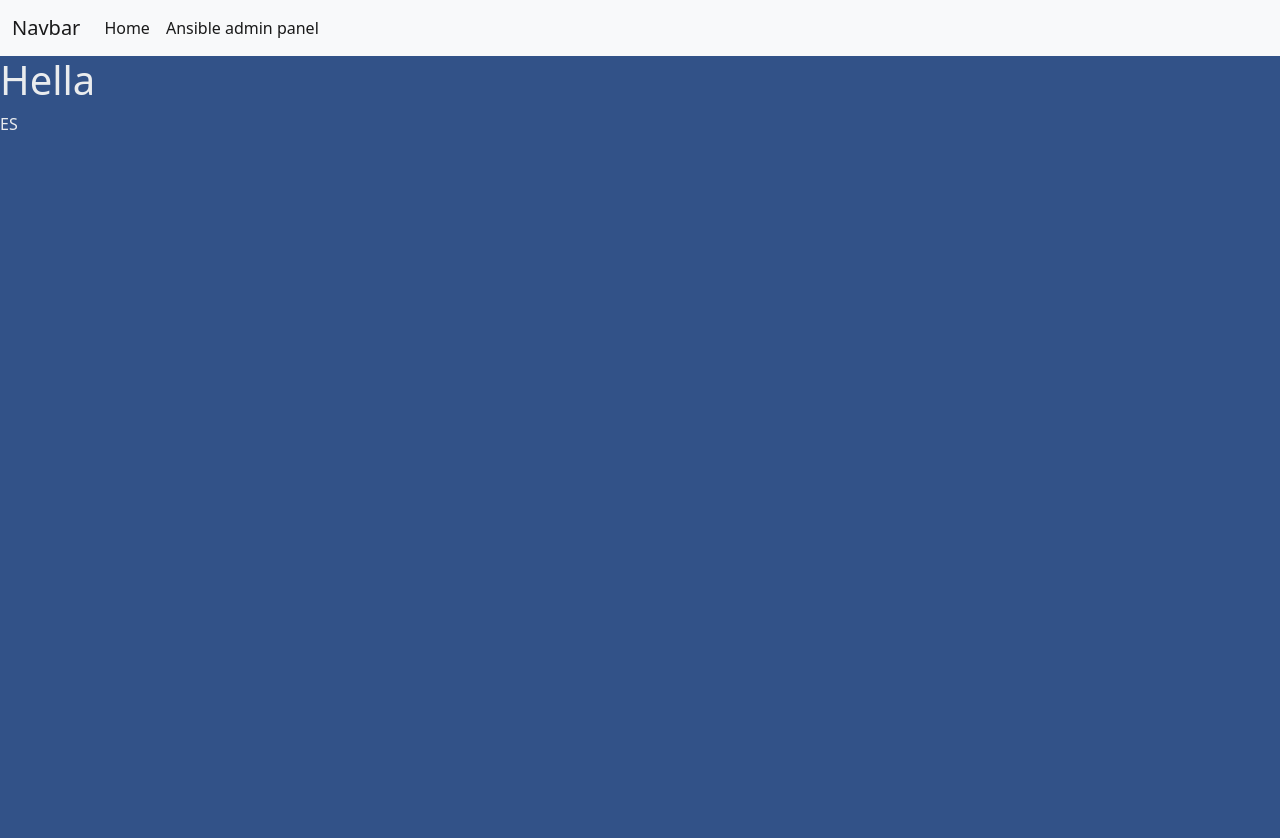
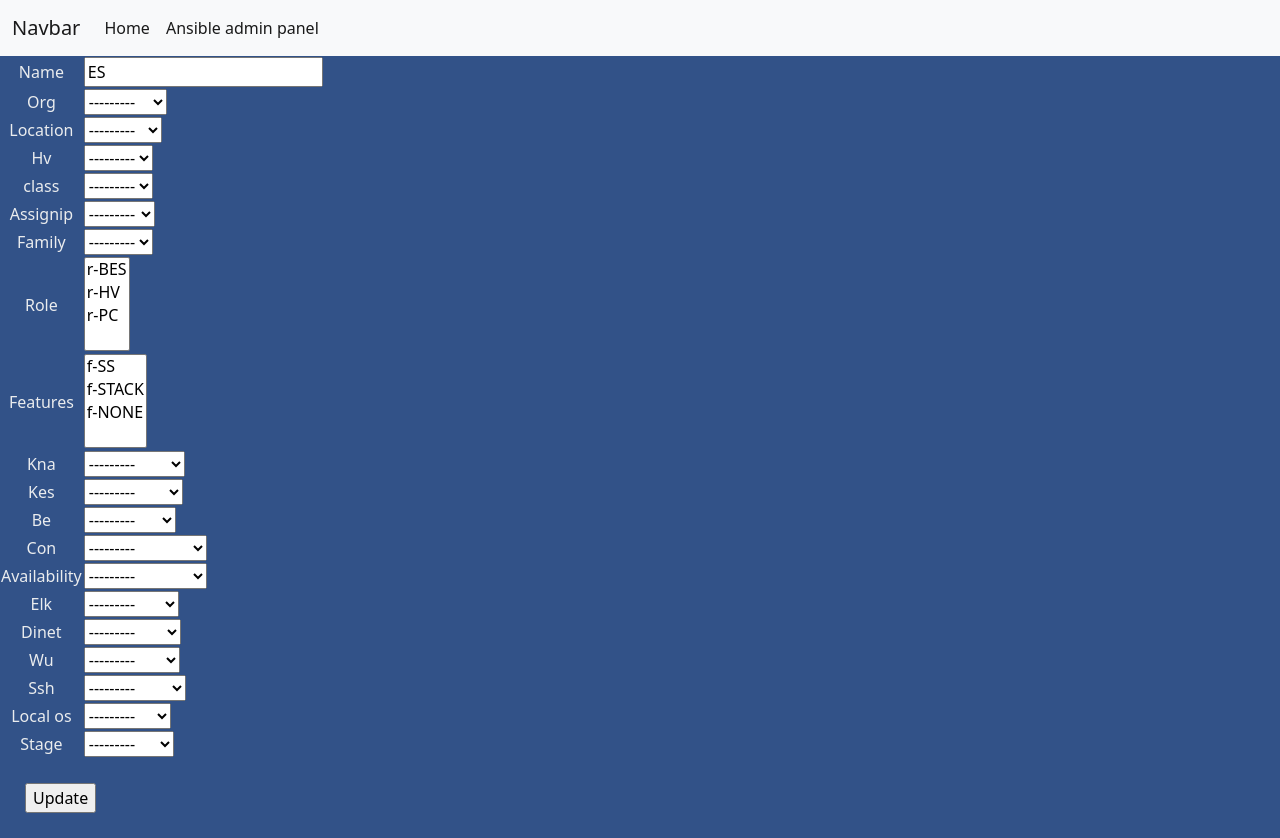
Before and after one commit to Chloy/AdminPanel, a Django app: page /ans_admin_panel/table_detail/org/1/ in a window 1280 px wide. Before the commit the page ends 130 px from the top, so only its background shows below. Run offline with Django 4.2, Linux system fonts and the light colour scheme; data comes from the database, SQL or seed files in the repository; both versions use the stored data as it was after the commit.

Commit message:
Somehow prototype for update databse works

```diff
--- a/WorkProject/ansible_admin_panel/forms.py
+++ b/WorkProject/ansible_admin_panel/forms.py
@@ -1,28 +1,54 @@
+from dataclasses import field
 from django import forms
 from .models import *
 
-class HostForm(forms.Form):
-    name = forms.CharField(max_length=250)
-    org = forms.ModelChoiceField(queryset=ORG.objects.all(), label='ORG')
-    location = forms.ModelChoiceField(queryset=LOCATION.objects.all(), label='LOCATION')
-    hv = forms.ModelChoiceField(queryset=HV.objects.all(), label='HV')
-    _class = forms.ModelChoiceField(queryset=CLASS.objects.all(), label='CLASS')
-    assignip = forms.ModelChoiceField(queryset=ASSIGNIP.objects.all(), label='ASSIGNIP')
-    family = forms.ModelChoiceField(queryset=FAMILY.objects.all(), label='FAMILY')
-    role = forms.ModelMultipleChoiceField(queryset=ROLE.objects.all(), label='ROLE')
-    features = forms.ModelMultipleChoiceField(queryset=FEATURES.objects.all(), label='FEATURES')
-    kna = forms.ModelChoiceField(queryset=KNA.objects.all(), label='KNA')
-    kes = forms.ModelChoiceField(queryset=KES.objects.all(), label='KES')
-    be = forms.ModelChoiceField(queryset=BE.objects.all(), label='BE')
-    con = forms.ModelChoiceField(queryset=CON.objects.all(), label='CON')
-    availability = forms.ModelChoiceField(queryset=AVAILABILITY.objects.all(), label='AVAILABILITY')
-    elk = forms.ModelChoiceField(queryset=ELK.objects.all(), label='ELK')
-    dinet = forms.ModelChoiceField(queryset=DINET.objects.all(), label='DINET')
-    wu = forms.ModelChoiceField(queryset=WU.objects.all(), label='WU')
-    ssh = forms.ModelChoiceField(queryset=SSH.objects.all(), label='SSH')
-    local_os = forms.ModelChoiceField(queryset=LOCAL_OS.objects.all(), label='LOCAL OS')
-    stage = forms.ModelChoiceField(queryset=STAGE.objects.all(), label='STAGE')
+class HostForm(forms.ModelForm):
+    # name = forms.CharField(max_length=250)
+    # org = forms.ModelChoiceField(queryset=ORG.objects.all(), label='ORG')
+    # location = forms.ModelChoiceField(queryset=LOCATION.objects.all(), label='LOCATION')
+    # hv = forms.ModelChoiceField(queryset=HV.objects.all(), label='HV')
+    # _class = forms.ModelChoiceField(queryset=CLASS.objects.all(), label='CLASS')
+    # assignip = forms.ModelChoiceField(queryset=ASSIGNIP.objects.all(), label='ASSIGNIP')
+    # family = forms.ModelChoiceField(queryset=FAMILY.objects.all(), label='FAMILY')
+    # role = forms.ModelMultipleChoiceField(queryset=ROLE.objects.all(), label='ROLE')
+    # features = forms.ModelMultipleChoiceField(queryset=FEATURES.objects.all(), label='FEATURES')
+    # kna = forms.ModelChoiceField(queryset=KNA.objects.all(), label='KNA')
+    # kes = forms.ModelChoiceField(queryset=KES.objects.all(), label='KES')
+    # be = forms.ModelChoiceField(queryset=BE.objects.all(), label='BE')
+    # con = forms.ModelChoiceField(queryset=CON.objects.all(), label='CON')
+    # availability = forms.ModelChoiceField(queryset=AVAILABILITY.objects.all(), label='AVAILABILITY')
+    # elk = forms.ModelChoiceField(queryset=ELK.objects.all(), label='ELK')
+    # dinet = forms.ModelChoiceField(queryset=DINET.objects.all(), label='DINET')
+    # wu = forms.ModelChoiceField(queryset=WU.objects.all(), label='WU')
+    # ssh = forms.ModelChoiceField(queryset=SSH.objects.all(), label='SSH')
+    # local_os = forms.ModelChoiceField(queryset=LOCAL_OS.objects.all(), label='LOCAL OS')
+    # stage = forms.ModelChoiceField(queryset=STAGE.objects.all(), label='STAGE')
     #vars = forms.ModelMultipleChoiceField(queryset=Var.objects.all())
+
+    class Meta:
+        model = Host
+        fields = [
+            'name',
+            'org',
+            'location',
+            'hv',
+            '_class',
+            'assignip',
+            'family',
+            'role',
+            'features',
+            'kna',
+            'kes',
+            'be',
+            'con',
+            'availability',
+            'elk',
+            'dinet',
+            'wu',
+            'ssh',
+            'local_os',
+            'stage'
+            ]
 
     def save(self):
         new_host = Host.objects.create(
--- a/WorkProject/ansible_admin_panel/templates/ansible_admin_panel/add_host.html
+++ b/WorkProject/ansible_admin_panel/templates/ansible_admin_panel/add_host.html
@@ -5,7 +5,7 @@
 {% endblock %}
 
 {% block body %}
-    <form action="" method="post">
+    <form action="{% url 'ansible_admin_panel_add_host' %}" method="post">
         {% csrf_token %}
         <table>
             {% for field in form %}
--- a/WorkProject/ansible_admin_panel/templates/ansible_admin_panel/object_detail.html
+++ b/WorkProject/ansible_admin_panel/templates/ansible_admin_panel/object_detail.html
@@ -5,9 +5,16 @@
 {% endblock %}
 
 {% block body %}
-    <h1>Hella</h1>
-    <span>{{object.name}}</span><br>
-    <span>{{object.org.values_list}}</span>
-    <span>{{object.role}}</span>
-
+    <form action="{% url 'ansible_admin_panel_object_detail' slug=slug pk=object.pk %}" method="post">
+        {% csrf_token %}
+        <table>
+            {% for field in form %}
+                <tr>
+                    <td style='text-align: center;'>{{ field.label }}</td>
+                    <td>{{ field }}</td>
+                </tr>
+            {% endfor %}
+        </table>
+        <input type="submit" value="Update" style="margin: 25px;">
+    </form>
 {% endblock %}
--- a/WorkProject/ansible_admin_panel/views.py
+++ b/WorkProject/ansible_admin_panel/views.py
@@ -1,7 +1,6 @@
 from django.shortcuts import redirect, render
 from django.http import HttpResponseRedirect
 from django.apps import apps
-from pyparsing import removeQuotes
 from .forms import HostForm
 from .models import *
 
@@ -35,10 +34,13 @@ def table_detail(request, slug):
 def object_detail(request, slug, pk):
     model = apps.all_models['ansible_admin_panel'][slug]
     _object = model.objects.get(id=pk)
-    print('#' * 40)
-    print(_object)
+    print(str(_object) + '#' * 120)
+    form = HostForm(instance=_object)
+    print(str(form) + '#' * 120)
     context = {
-        'object': _object
+        'object': _object,
+        'form': form,
+        'slug': slug
     }
 
     return render(request, 'ansible_admin_panel/object_detail.html', context)
```
Also changed, not shown: WorkProject/db.sqlite3.
